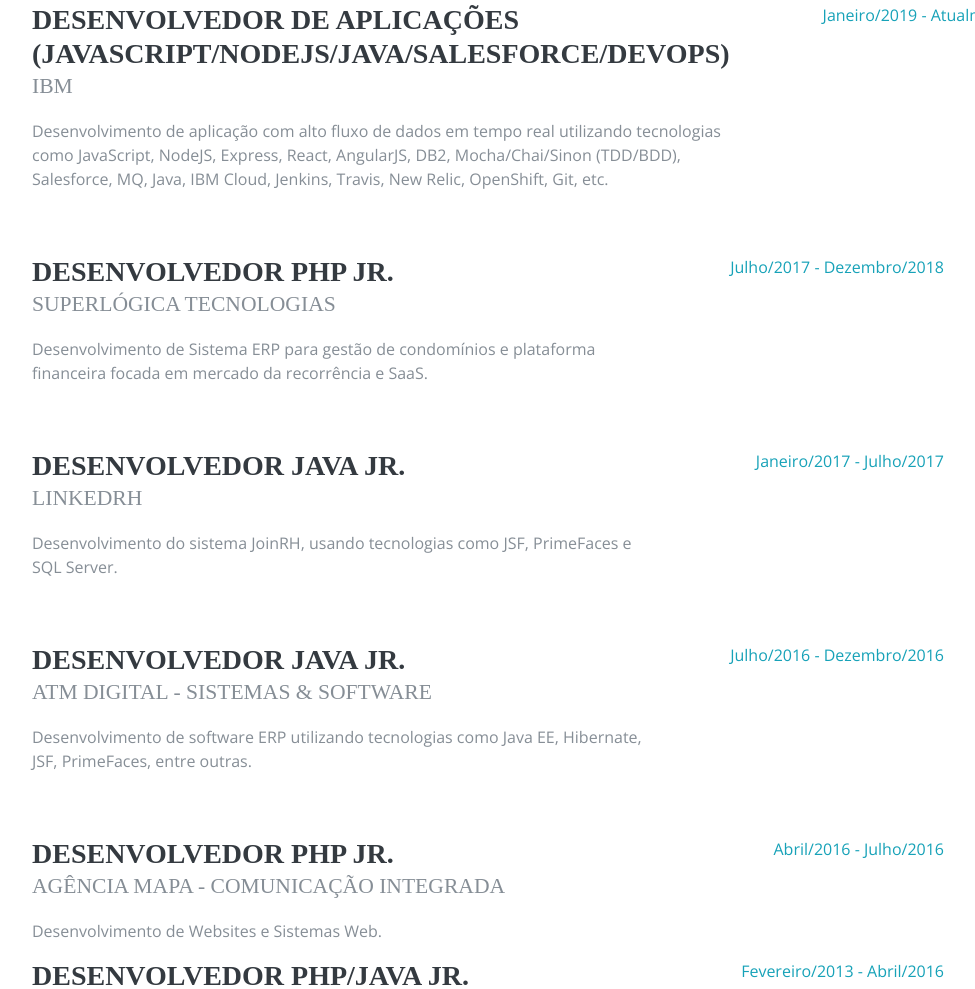
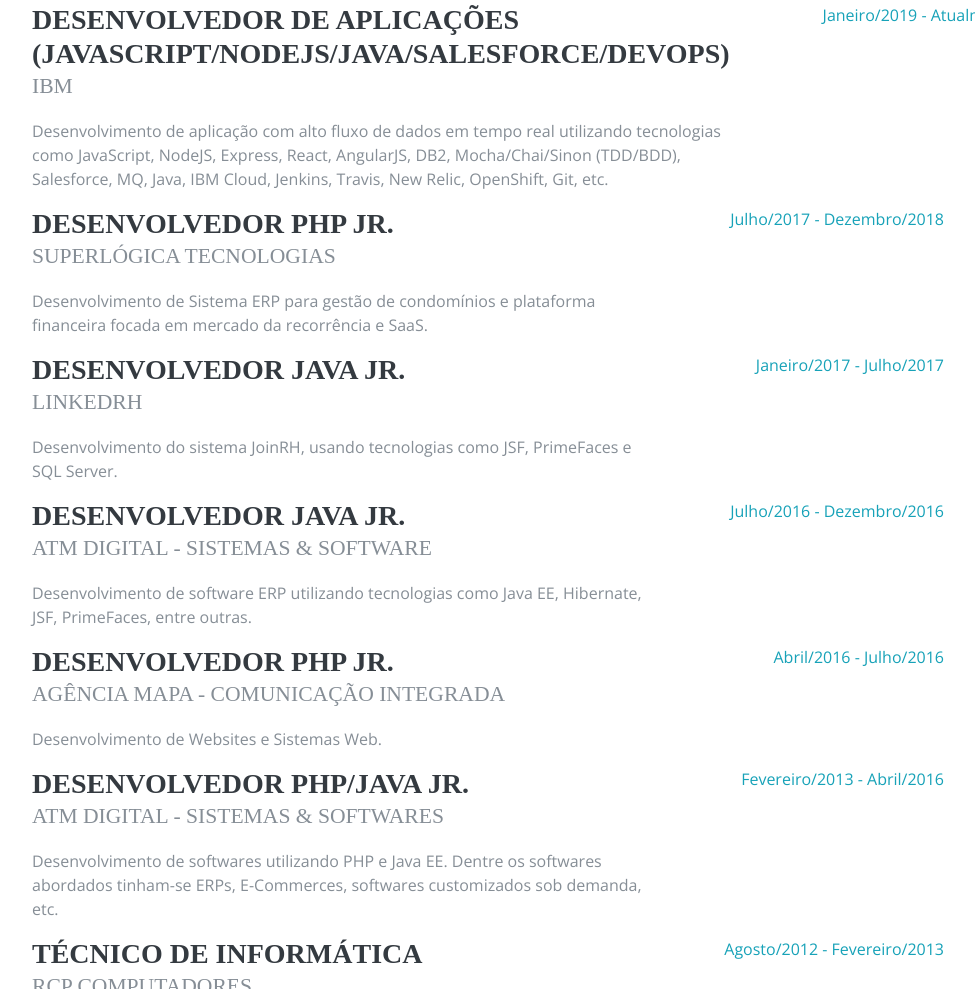
Before and after one commit to viniciusls/my-resume, a website: page index.html in a window 1280 px wide. Shown: the part 1257-2246 px from the top of the page, without its empty margins (288-1263 px from the left). Drawn offline with nearby package versions, Linux system fonts and the light colour scheme; a web font is replaced by a local one.

Commit message:
Updated index.html

```diff
--- a/index.html
+++ b/index.html
@@ -194,7 +194,7 @@
         <div class="my-auto">
           <h2 class="mb-5">Experiência</h2>
 
-          <div class="resume-item d-flex flex-column flex-md-row mb-5">
+          <div class="resume-item d-flex flex-column flex-md-row">
             <div class="resume-content mr-auto">
               <h3 class="mb-0">Desenvolvedor de Aplicações (JavaScript/NodeJS/Java/Salesforce/DevOps)</h3>
               <div class="subheading mb-3">IBM</div>
@@ -205,7 +205,7 @@
             </div>
           </div>
 
-          <div class="resume-item d-flex flex-column flex-md-row mb-5">
+          <div class="resume-item d-flex flex-column flex-md-row">
             <div class="resume-content mr-auto">
               <h3 class="mb-0">Desenvolvedor PHP Jr.</h3>
               <div class="subheading mb-3">Superlógica Tecnologias</div>
@@ -216,7 +216,7 @@
             </div>
           </div>
 
-          <div class="resume-item d-flex flex-column flex-md-row mb-5">
+          <div class="resume-item d-flex flex-column flex-md-row">
             <div class="resume-content mr-auto">
               <h3 class="mb-0">Desenvolvedor Java Jr.</h3>
               <div class="subheading mb-3">LinkedRH</div>
@@ -227,7 +227,7 @@
             </div>
           </div>
 
-          <div class="resume-item d-flex flex-column flex-md-row mb-5">
+          <div class="resume-item d-flex flex-column flex-md-row">
             <div class="resume-content mr-auto">
               <h3 class="mb-0">Desenvolvedor Java Jr.</h3>
               <div class="subheading mb-3">ATM Digital - Sistemas &amp; Software</div>
```
